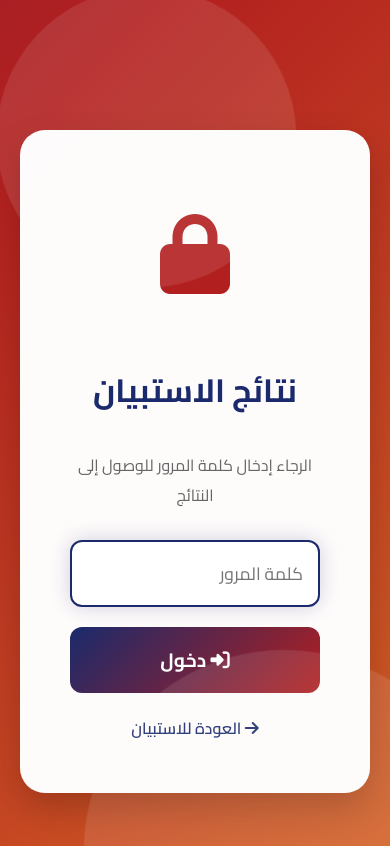
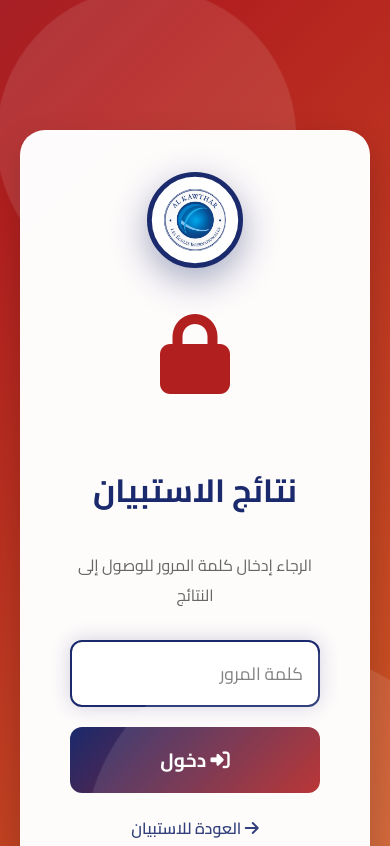
Before and after one commit to Medcherif01/Enquete, a website: page public/results.html in a window 390 px wide. Shown: the top 846 px of the page. Drawn offline with nearby package versions, Linux system fonts and the light colour scheme.

Commit message:
feat: Ajout du logo circulaire Al-Kawthar dans toutes les interfaces
- Ajout du logo officiel Al-Kawthar (logo-alkawthar.png)
- Intégration du logo dans la page principale (index.html)
- Intégration du logo dans la page de résultats (results.html)
- Logo affiché sur l'écran de connexion de results.html
- Logo affiché dans l'en-tête de l'interface des résultats
- Ajout d'un badge circulaire stylisé dans l'export Word
- Styles CSS améliorés pour le logo:
  * Taille augmentée à 150px
  * Fond blanc avec bordure bleue
  * Animation pulse conservée
  * Border-radius 50% pour forme circulaire parfaite
  * Box-shadow pour effet professionnel
- Logo responsive et adapté à toutes les langues (AR/FR/EN)

```diff
--- a/public/results-script.js
+++ b/public/results-script.js
@@ -626,6 +626,11 @@ async function exportWord() {
             </head>
             <body>
                 <div class="header">
+                    <div style="text-align: center; margin-bottom: 20px;">
+                        <div style="width: 120px; height: 120px; margin: 0 auto 15px; background: white; border-radius: 50%; display: inline-flex; align-items: center; justify-content: center; border: 4px solid #1a2a6c; box-shadow: 0 8px 20px rgba(0,0,0,0.2);">
+                            <span style="font-size: 48px; color: #1a2a6c; font-weight: bold;">AK</span>
+                        </div>
+                    </div>
                     <h1>🎓 ${t.resultsTitle}</h1>
                     <p class="date-info">
                         ${currentLang === 'ar' ? 'تاريخ التقرير' : currentLang === 'fr' ? 'Date du rapport' : 'Report Date'}:
--- a/public/results.html
+++ b/public/results.html
@@ -118,6 +118,9 @@
 
     <!-- Login Container -->
     <div id="login-container" class="login-container">
+        <div class="logo-circle" style="margin-bottom: 20px;">
+            <img src="logo-alkawthar.png" alt="Al-Kawthar Logo" class="school-logo">
+        </div>
         <div class="lock-icon">
             <i class="fas fa-lock"></i>
         </div>
@@ -154,7 +157,7 @@
         <div class="container analysis-card">
             <header style="text-align: center; margin-bottom: 40px;">
                 <div class="logo-circle">
-                    <i class="fas fa-chart-line"></i>
+                    <img src="logo-alkawthar.png" alt="Al-Kawthar Logo" class="school-logo">
                 </div>
                 <h1 id="results-title" class="main-title">نتائج الاستبيان</h1>
                 <p id="results-subtitle" class="subtitle">تحليل شامل لآراء أولياء الأمور</p>
--- a/public/style.css
+++ b/public/style.css
@@ -118,10 +118,9 @@ header {
 }
 
 .logo-circle {
-    width: 100px;
-    height: 100px;
-    background: linear-gradient(135deg, var(--primary), var(--secondary));
-    color: white;
+    width: 150px;
+    height: 150px;
+    background: white;
     border-radius: 50%;
     display: flex;
     align-items: center;
@@ -130,6 +129,15 @@ header {
     margin: 0 auto 20px;
     box-shadow: 0 10px 30px rgba(26, 42, 108, 0.4);
     animation: pulse 2s infinite;
+    padding: 10px;
+    border: 4px solid var(--primary);
+}
+
+.school-logo {
+    width: 100%;
+    height: 100%;
+    object-fit: contain;
+    border-radius: 50%;
 }
 
 @keyframes pulse {
```
Also changed, not shown: public/index.html (+1 -1 lines), public/logo-alkawthar.png (added).
